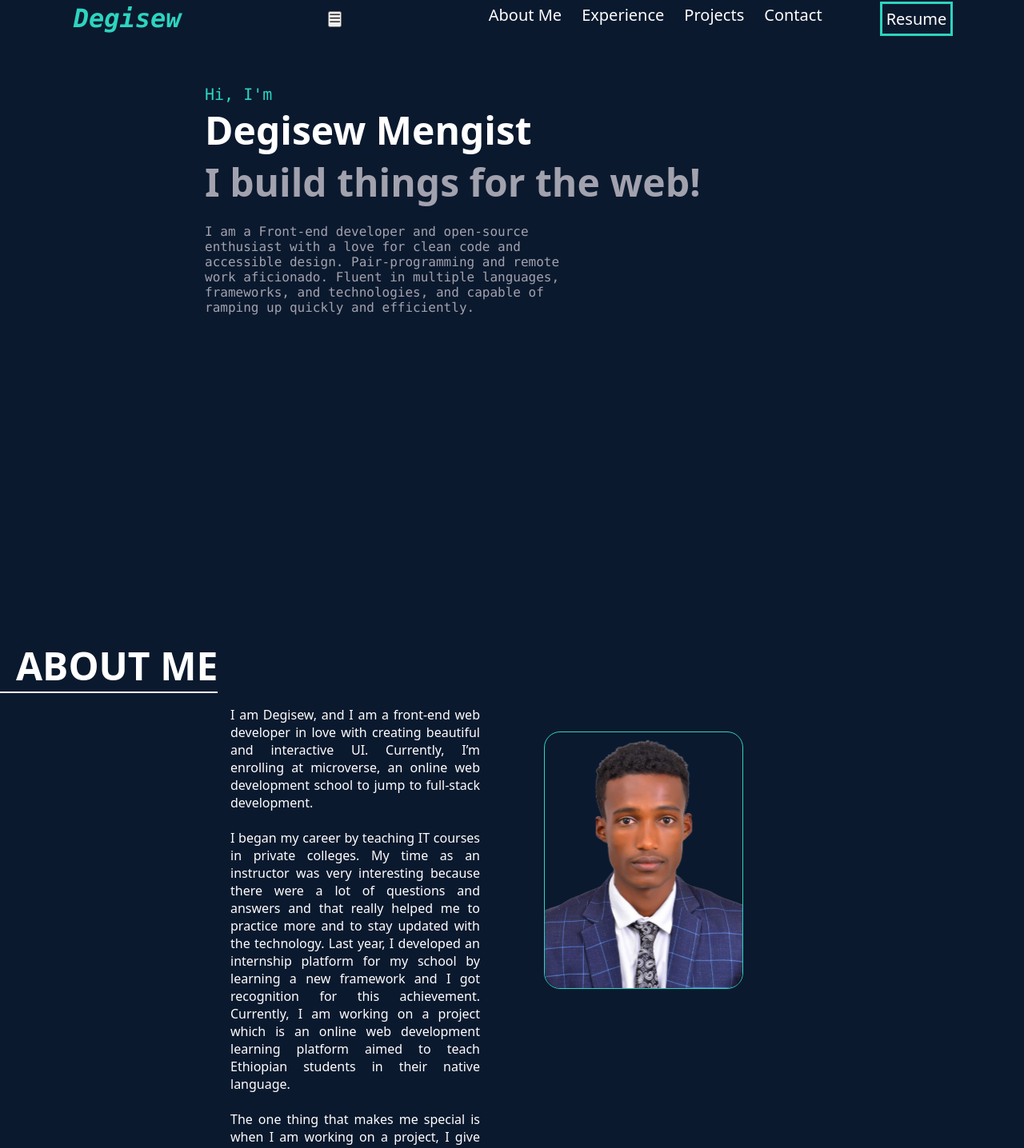
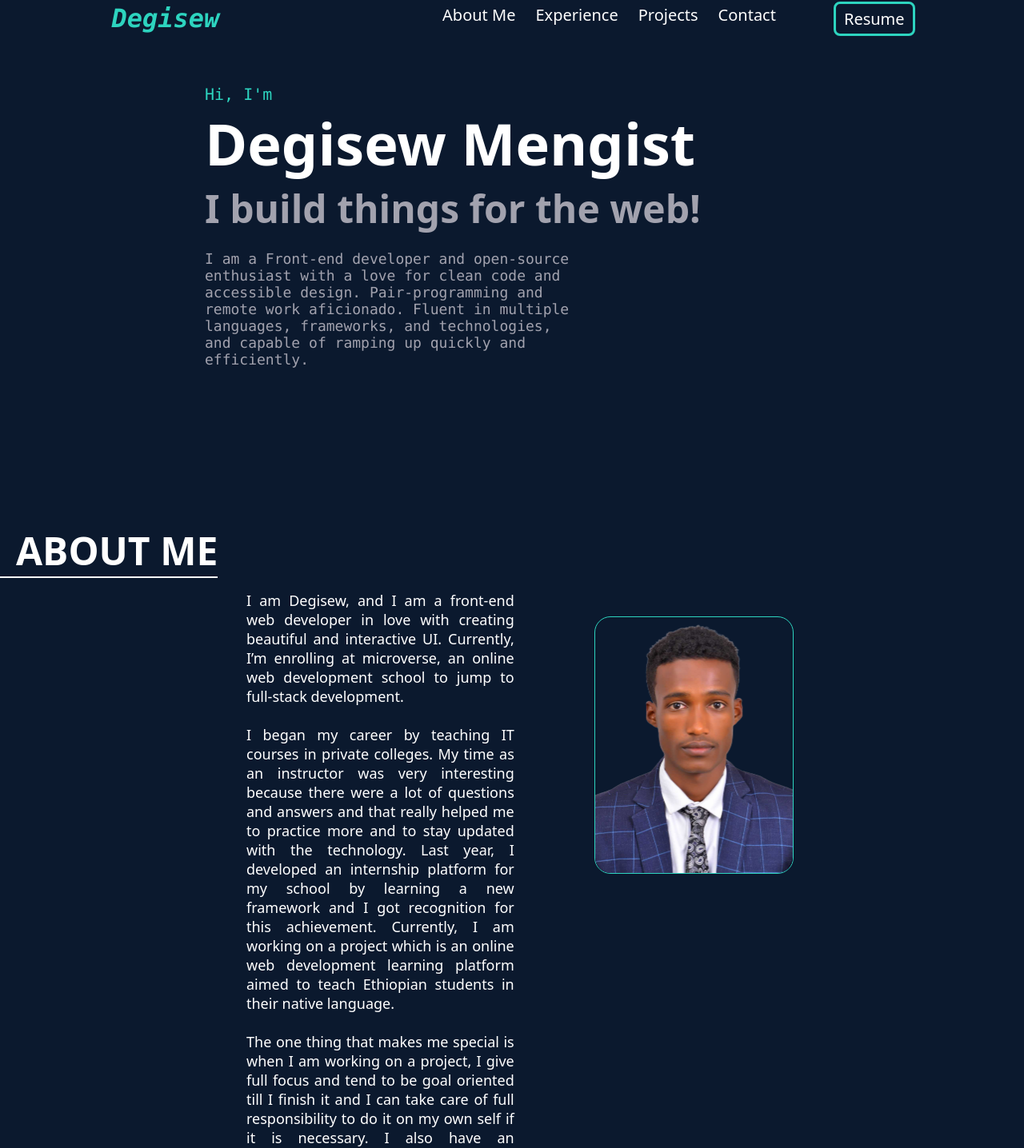
Before and after one commit to degisew/SPA-Portfolio, a React (Create React App) app: page / in a window 1280 px wide. Shown: the part 12-1448 px from the top of the page at 80% size. Built offline with nearby package versions, Linux system fonts and the light colour scheme.

Commit message:
added a style for mobile menu

```diff
--- a/src/Components/NavBar.module.css
+++ b/src/Components/NavBar.module.css
@@ -17,7 +17,29 @@
   text-decoration-line: none;
   color: #2dd4bf;
 }
+#navBar {
+  display: none;
+}
 
+.menuBtnDiv {
+  border: #2dd4bf solid;
+  text-align: center;
+  border-radius: 10px;
+  width: 40px;
+  padding: auto 10px;
+  margin: auto;
+}
+.MenuBtn {
+  border: none;
+}
+
+.SlMenuDiv svg {
+  width: 30px;
+  background-color: #2dd4bf;
+  color: #2dd4bf;
+}
+
+@media (min-width: 768px) {
   #navBar {
     display: flex;
     align-self: flex-end;
@@ -26,15 +48,17 @@
 
   #navBar a {
     color: #fff;
-
     font-size: 20px;
     text-decoration-line: none;
   }
 
   #resume {
-  text-align: center;
-  padding: 5px;
+    padding: 5px 10px;
     margin-left: 50px;
-  /* border: 1px solid; */
+    border-radius: 5px;
     outline: #2dd4bf solid 3px;
   }
+  .menuBtnDiv {
+    display: none;
+  }
+}
--- a/src/Pages/AboutMe.module.css
+++ b/src/Pages/AboutMe.module.css
@@ -4,25 +4,21 @@
 }
 
 .photoDetailDiv {
-  display: flex;
-  width: 55%;
-  justify-content: space-between;
-  column-gap: 5rem;
-  margin: 1rem auto;
+  display: block;
 }
+
 .myDetail {
   text-align: justify;
-  width: 50%;
+  font-size: 14px;
+  padding: 0 20px;
   font-family: ui-sans-serif, system-ui, -apple-system, BlinkMacSystemFont,
     Segoe UI, Roboto, Helvetica Neue, Arial, Noto Sans, sans-serif,
     Apple Color Emoji, Segoe UI Emoji, Segoe UI Symbol, Noto Color Emoji;
 }
 
 .photo {
-
   bottom: 0;
   left: 0;
-  width: 50%;
   margin: 0;
   max-width: none;
   padding: 0;
@@ -32,8 +28,42 @@
 }
 
 .photo img {
-  border: 1px solid #2DD4BF;
+  display: flex;
+  margin: 20px auto;
+  border: 1px solid #2dd4bf;
   border-radius: 20px;
-  margin-top: 2rem;
   height: 20rem;
 }
+
+@media (min-width: 768px) {
+  .photoDetailDiv {
+    display: flex;
+    width: 55%;
+    justify-content: space-between;
+    column-gap: 5rem;
+    margin: 1rem auto;
+  }
+
+ .myDetail {
+   font-size: 18px;
+
+ }
+  .photo {
+    bottom: 0;
+    left: 0;
+    width: 50%;
+    margin: 0;
+    max-width: none;
+    padding: 0;
+    right: 0;
+    top: 0;
+    object-fit: cover;
+  }
+
+  .photo img {
+    border: 1px solid #2dd4bf;
+    border-radius: 20px;
+    margin-top: 2rem;
+    height: 20rem;
+  }
+}
--- a/src/Pages/Home.module.css
+++ b/src/Pages/Home.module.css
@@ -1,13 +1,13 @@
 #home {
   min-height: 550px;
-    padding-bottom: 9rem;
 }
+
 .mainDiv {
   display: flex;
   flex-direction: column;
-  width: 60%;
-  margin: 3rem auto;
+  margin: 5rem 2rem;
 }
+
 .hi {
   font-size: 20px;
   color: #2dd4bf;
@@ -16,21 +16,43 @@ font-family: ui-monospace, SFMono-Regular, Menlo, Monaco, Consolas,
 }
 
 .nameJobDiv {
-
-  font-size: 3rem;
   font-weight: 700;
   margin-bottom: 20px;
 }
 
+.name {
+  font-size: 30px;
+}
+
 .job {
+  font-size: 24px;
   color: rgb(162, 162, 174);
 }
 
 .description {
-  display: flex;
-  justify-content: center;
+  font-size: 13px;
+  /* text-align: justify; */
   color: rgb(162, 162, 174);
-  width: 60%;
   font-family: ui-monospace, SFMono-Regular, Menlo, Monaco, Consolas,
     Liberation Mono, Courier New, monospace;
 }
+
+/* Desktop Breakpoint */
+@media (min-width: 768px) {
+  .mainDiv {
+    width: 60%;
+    margin: 3rem auto;
+  }
+.name {
+  font-size: 72px;
+}
+
+.job {
+  font-size: 48px;
+  color: rgb(162, 162, 174);
+}
+  .description {
+    font-size: 18px;
+    width: 60%;
+  }
+}
```
Lines whose indentation alone changed are shown as unchanged.
